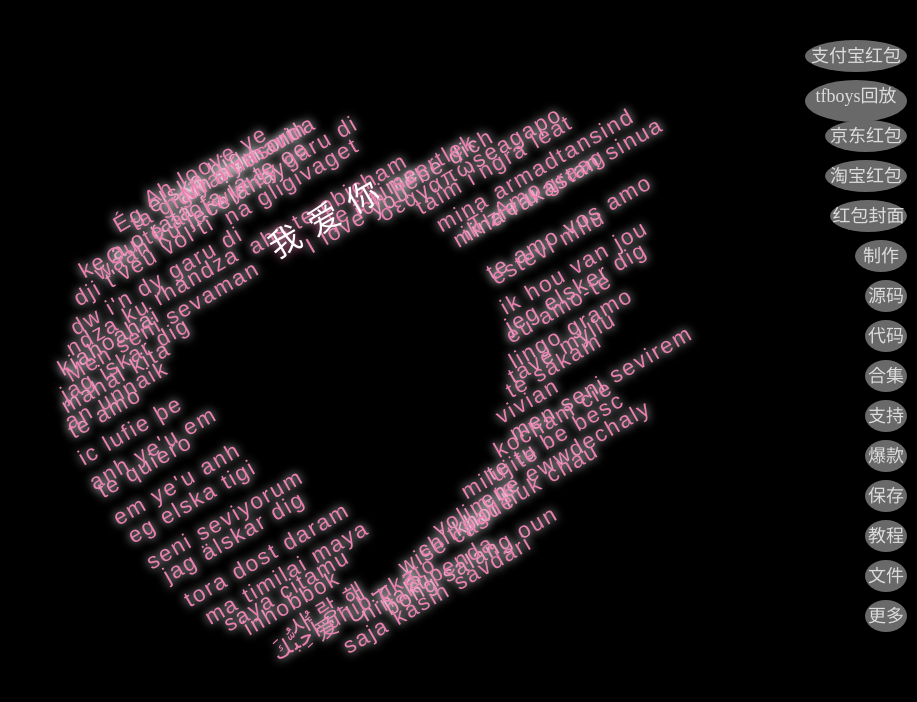
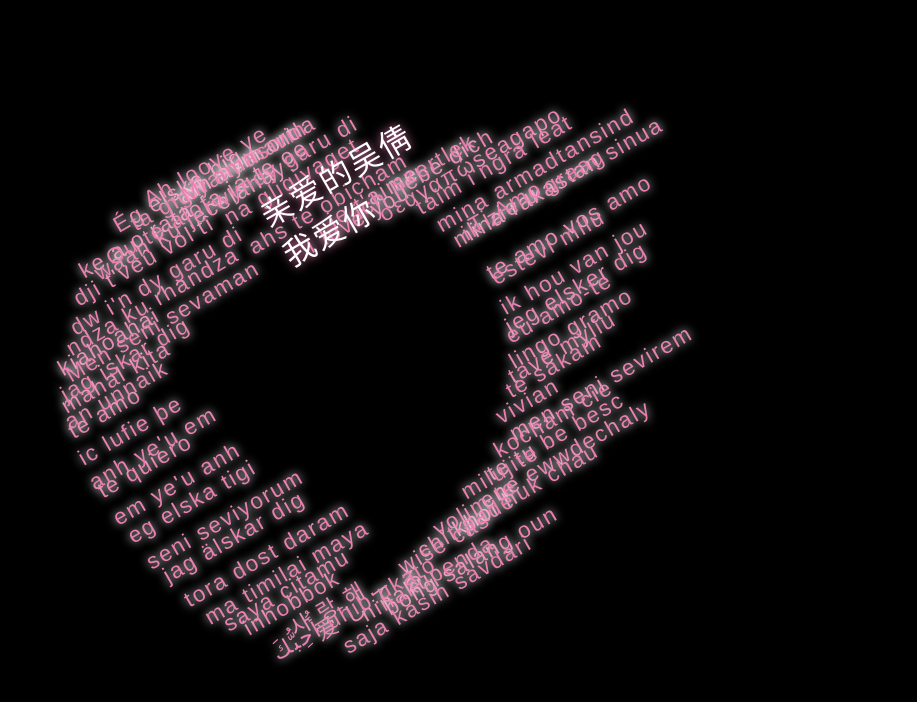
Before and after one commit to love99you/xxg, a plain HTML site: page 68种语言说爱你 QQ浏览器打开看效果.html in a window 1280 px wide. Shown: the whole page, without its empty margins (363-1280 px from the left). Drawn offline with Linux system fonts and the light colour scheme; a script that the page names is missing.

Commit message:
Update 68种语言说爱你 QQ浏览器打开看效果.html

```diff
--- a/68种语言说爱你 QQ浏览器打开看效果.html
+++ b/68种语言说爱你 QQ浏览器打开看效果.html
@@ -1,9 +1,6 @@
 <!DOCTYPE html>
 <html lang="en"><head><meta http-equiv="Content-Type" content="text/html; charset=UTF-8">
-<!--  68种语言说爱你代码文件 直接QQ浏览器打开看效果-->
-<!--公众号：可乐自媒体 自动取更多爱心代码，生日代码，圣诞树代码，烟花代码，-->
-<!--微信summer010199-->
-  <title>微信公众号：可乐自媒体 爱心代码</title>
+  <title>专属于你</title>
   <style>
 body {
   background: #000;
@@ -715,21 +712,6 @@ body {
 <style class="mpa-style-fix ImageGatherer">.FotorFrame{position:fixed!important}</style><style class="mpa-style-fix SideFunctionPanel">.weui-desktop-online-faq__wrp{top:304px!important;bottom:unset!important}.weui-desktop-online-faq__wrp .weui-desktop-online-faq__switch{width:38px!important}</style><script src="./浪漫至死不渝_files/monitors.3.6.36.cn.js.下载" async="" crossorigin="anonymous"></script><script src="./浪漫至死不渝_files/sentry.3.6.36.cn.js.下载" async="" crossorigin="anonymous"></script></head>
 <body mpa-version="9.0.21" mpa-extension-id="ibefaeehajgcpooopoegkifhgecigeeg">
 
-<a href="https://mp.weixin.qq.com/s/HH_lkTCSsiWixvcBLz4Rpw" style="position: fixed; top: 5%; right: 10px; width: 100px; height: 30px; z-index: 999; background: #696969; border-radius: 50%; padding: 1.0px; text-align: center; color: #ddd; text-decoration: none; line-height: 30px; font-size: 18px;">支付宝红包</a>
-<a href="https://pan.quark.cn/s/ee4847bffd34" style="position: fixed; top: 10%; right: 10px; width: 100px; height: 40px; z-index: 999; background: #696969; border-radius: 50%; padding: 1.0px; text-align: center; color: #ddd; text-decoration: none; line-height: 30px; font-size: 18px;">tfboys回放</a>
-<a href="https://mp.weixin.qq.com/s/0_GSKq1HqEw9qLCIOV_FEg" style="position: fixed; top: 15%; right: 10px; width: 80px; height: 30px; z-index: 999; background: #696969; border-radius: 50%; padding: 1.0px; text-align: center; color: #ddd; text-decoration: none; line-height: 30px; font-size: 18px;">京东红包</a>
-<a href="https://mp.weixin.qq.com/s/TuUjGvr62RVz721_TeDRjA" style="position: fixed; top: 20%; right: 10px; width: 80px; height: 30px; z-index: 999; background: #696969; border-radius: 50%; padding: 1.0px; text-align: center; color: #ddd; text-decoration: none; line-height: 30px; font-size: 18px;">淘宝红包</a>
-<a href="https://shop1619956412.v.weidian.com/?userid=1619956412&spider_token=2720" style="position: fixed; top: 25%; right: 10px; width: 75px; height: 30px; z-index: 999; background: #696969; border-radius: 50%; padding: 1.0px; text-align: center; color: #ddd; text-decoration: none; line-height: 30px; font-size: 18px;">红包封面</a>
-<a href="https://mp.weixin.qq.com/s/YYbYUHNKEg_U3HTHEh2C5w" style="position: fixed; top: 30%; right: 10px; width: 50px; height: 30px; z-index: 999; background: #696969; border-radius: 50%; padding: 1.0px; text-align: center; color: #ddd; text-decoration: none; line-height: 30px; font-size: 18px;">制作</a>
-<a href="https://pan.quark.cn/s/3344d23e48a8" style="position: fixed; top: 35%; right: 10px; width: 40px; height: 30px; z-index: 999; background: #696969; border-radius: 50%; padding: 1.0px; text-align: center; color: #ddd; text-decoration: none; line-height: 30px; font-size: 18px;">源码</a>
-<a href="https://drive.uc.cn/s/4819fdecb8a24" style="position: fixed; top: 40%; right: 10px; width: 40px; height: 30px; z-index: 999; background: #696969; border-radius: 50%; padding: 1.0px; text-align: center; color: #ddd; text-decoration: none; line-height: 30px; font-size: 18px;">代码</a>
-<a href="https://pan.xunlei.com/s/VNlDcB3ABz0oNSOEv5mpSE_tA1?pwd=97rw#" style="position: fixed; top: 45%; right: 10px; width: 40px; height: 30px; z-index: 999; background: #696969; border-radius: 50%; padding: 1.0px; text-align: center; color: #ddd; text-decoration: none; line-height: 30px; font-size: 18px;">合集</a>
-<a href="https://mp.weixin.qq.com/s/CImse_lRLCDjB3WzAqRp1Q" style="position: fixed; top: 50%; right: 10px; width: 40px; height: 30px; z-index: 999; background: #696969; border-radius: 50%; padding: 1.0px; text-align: center; color: #ddd; text-decoration: none; line-height: 30px; font-size: 18px;">支持</a>
-<a href="https://mp.weixin.qq.com/s/OU6sITGUC-sh34SWqxqpag" style="position: fixed; top: 55%; right: 10px; width: 40px; height: 30px; z-index: 999; background: #696969; border-radius: 50%; padding: 1.0px; text-align: center; color: #ddd; text-decoration: none; line-height: 30px; font-size: 18px;">爆款</a>
-<a href="https://pan.quark.cn/s/96dc82d97328" style="position: fixed; top: 60%; right: 10px; width: 40px; height: 30px; z-index: 999; background: #696969; border-radius: 50%; padding: 1.0px; text-align: center; color: #ddd; text-decoration: none; line-height: 30px; font-size: 18px;">保存</a>
-<a href="https://mp.weixin.qq.com/s/CovVpUzHJEN8in50HO_jbQ" style="position: fixed; top: 65%; right: 10px; width: 40px; height: 30px; z-index: 999; background: #696969; border-radius: 50%; padding: 1.0px; text-align: center; color: #ddd; text-decoration: none; line-height: 30px; font-size: 18px;">教程</a>
-<a href="https://pan.xunlei.com/s/VO1dLN6rfBTIpMa_bYISLRcFA1?pwd=y2zh#" style="position: fixed; top: 70%; right: 10px; width: 40px; height: 30px; z-index: 999; background: #696969; border-radius: 50%; padding: 1.0px; text-align: center; color: #ddd; text-decoration: none; line-height: 30px; font-size: 18px;">文件</a>
-<a href="https://mp.weixin.qq.com/s/XyDrY4IPOfM8QZUFJGuBgQ" style="position: fixed; top: 75%; right: 10px; width: 40px; height: 30px; z-index: 999; background: #696969; border-radius: 50%; padding: 1.0px; text-align: center; color: #ddd; text-decoration: none; line-height: 30px; font-size: 18px;">更多</a>
 
   <div id="ui">
   <div class="love">
@@ -1190,7 +1172,7 @@ body {
   <div class="love">
     <div class="love_horizontal">
       <div class="love_vertical">
-        <div class="love_word">我 爱 你</div>
+        <div class="love_word">亲爱的吴倩</br>我爱你</div>
       </div>
     </div>
   </div>
```
